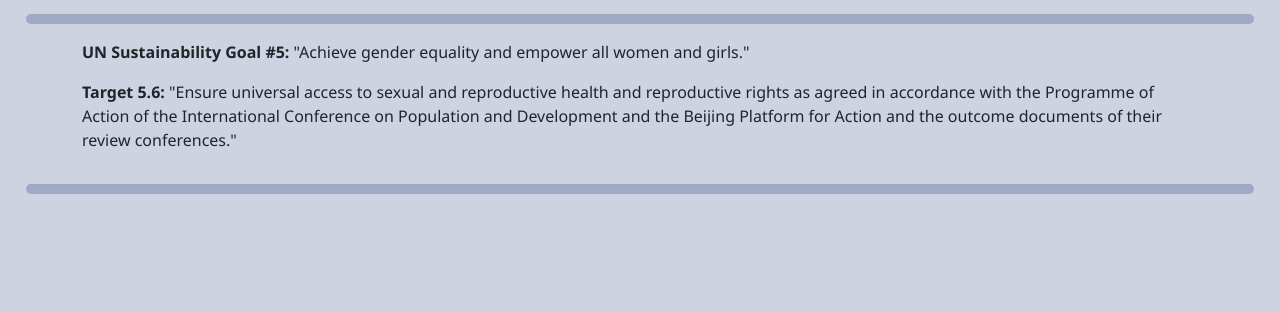
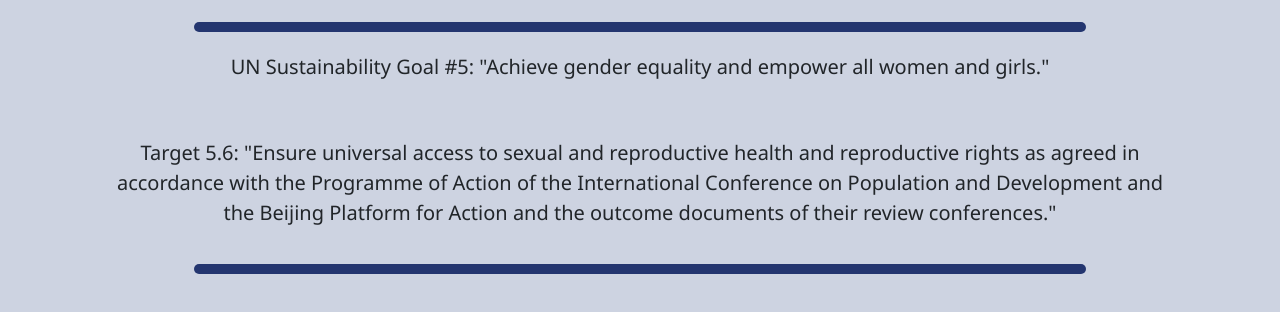
Before and after one commit to jgc4c/infs-2400-project, a website: page src/html/overview.html in a window 1280 px wide. Shown: the part 458-770 px from the top of the page. Drawn offline with nearby package versions, Linux system fonts and the light colour scheme.

Commit message:
more stuff

```diff
--- a/src/css/style.css
+++ b/src/css/style.css
@@ -1,6 +1,13 @@
 body {
     background-color: #CDD3E1;
     font-family: 'Segoe UI', Tahoma, Geneva, Verdana, sans-serif;
+}
+
+.line {
+    background-color: #23356F;
+    height: 10px;
+    width: 90%;
+    margin: auto;
 }
 
 .navbar {
@@ -83,10 +90,24 @@
 }
 
 .goals hr {
-    background-color: #23356F;
-    height: 10px;
     width: 110%;
+}
+
+.goals .line {
+    width: 80%;
+}
+
+.goals p {
+    padding: 20px;
+}
+
+.history {
+    display: grid;
+}
+
+.history hr {
     place-self: center;
+    width: 90%;
 }
 
 .history-text {
--- a/src/html/overview.html
+++ b/src/html/overview.html
@@ -44,12 +44,12 @@
             <p>The intention of this site is to inform users about Reproductive Rights in Middle TN<br>for addressing the UN Sustainability Goal #5, Target 5.6</p>
         </div>
     </div>
-
+    <br>
     <div class="container goals">
-        <hr class="rounded">
-        <p><strong>UN Sustainability Goal #5:</strong> "Achieve gender equality and empower all women and girls."</p>
-        <p><strong>Target 5.6:</strong> "Ensure universal access to sexual and reproductive health and reproductive rights as agreed in accordance with the Programme of Action of the International Conference on Population and Development and the Beijing Platform for Action and the outcome documents of their review conferences."</p>
-        <hr class="rounded">
+        <div class="container-fluid line rounded"></div>
+        <p class="lead text-center"><strong>UN Sustainability Goal #5:</strong> "Achieve gender equality and empower all women and girls."</p>
+        <p class="lead text-center"><strong>Target 5.6:</strong> "Ensure universal access to sexual and reproductive health and reproductive rights as agreed in accordance with the Programme of Action of the International Conference on Population and Development and the Beijing Platform for Action and the outcome documents of their review conferences."</p>
+        <div class="container-fluid line rounded"></div>
     </div>
 
 </body>
```
Also changed, not shown: notes.txt (+14 -0 lines), src/html/history.html (+2 -0 lines).
